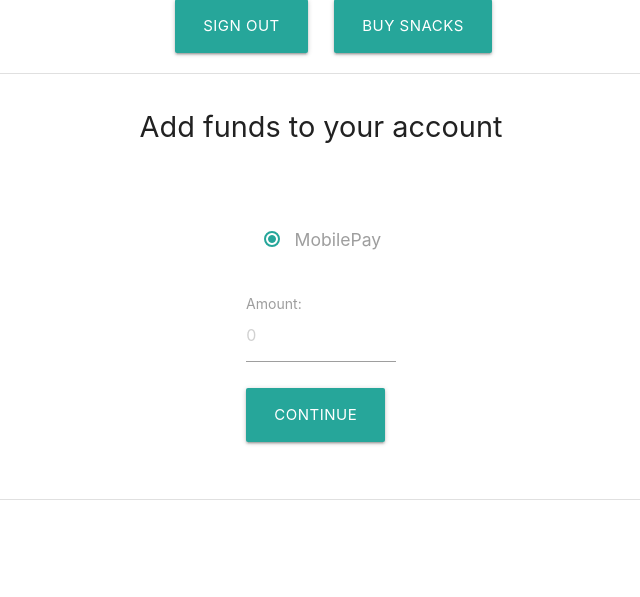
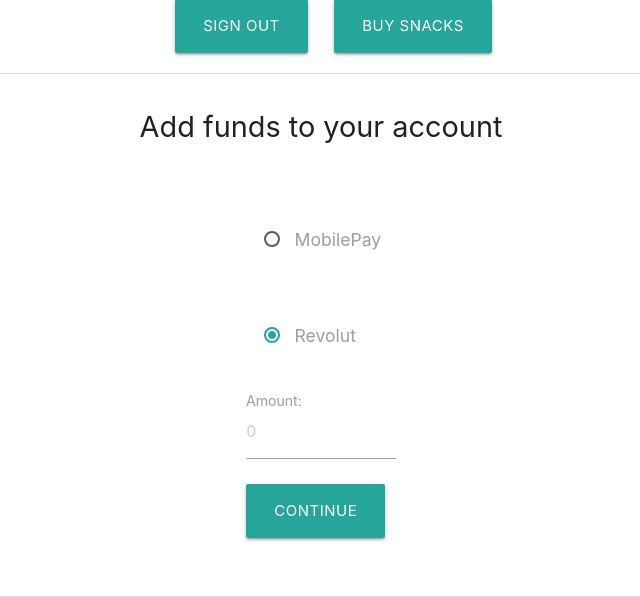
Before and after one commit to Prodeko/namukilke, a Django app: template namu/templates/namu/topup.html in a window 1280 px wide. Shown: the part 336-933 px from the top of the page, without its empty margins (319-959 px from the left). Before the commit the page ends 836 px from the top, so only its background shows below. Run offline with Django 3.2, Linux system fonts and the light colour scheme; the template is opened without the code that fills it, so the values that code supplies are empty.

Commit message:
add iiroukkonen revolut link

```diff
--- a/namu/templates/namu/topup.html
+++ b/namu/templates/namu/topup.html
@@ -35,6 +35,14 @@
             <label>
               <input class="with-gap" name="payment_method" type="radio" value="m" checked />
               <span>MobilePay</span>
+            </label>
+          </p>
+        </div>
+        <div class="input-field col s12">
+          <p>
+            <label>
+              <input class="with-gap" name="payment_method" type="radio" value="r" checked />
+              <span>Revolut</span>
             </label>
           </p>
         </div>
@@ -89,6 +97,9 @@
         var mp = "Number: {{ namuseta.mobilepay }}"
         $("#mobilepay").html(mp)
         $("#deposit-modal-text").html("Send money with MobilePay to the above number.")
+      } else if (paymentMethod === "r") {
+        $("#modal-pmethod").html("Revolut");
+        $("#mobilepay").html('<img src="/static/images/revolut.png" alt="revolut.me/iiroukkonen"><p>Send money to this Revolut account.<br/>Please put "Namukilke" in the payment message.</p>')
       }
       $("#modal-amount").html(amount);
       $('#deposit-modal').modal();
```
Also changed, not shown: namu/static/images/revolut.png (added).
